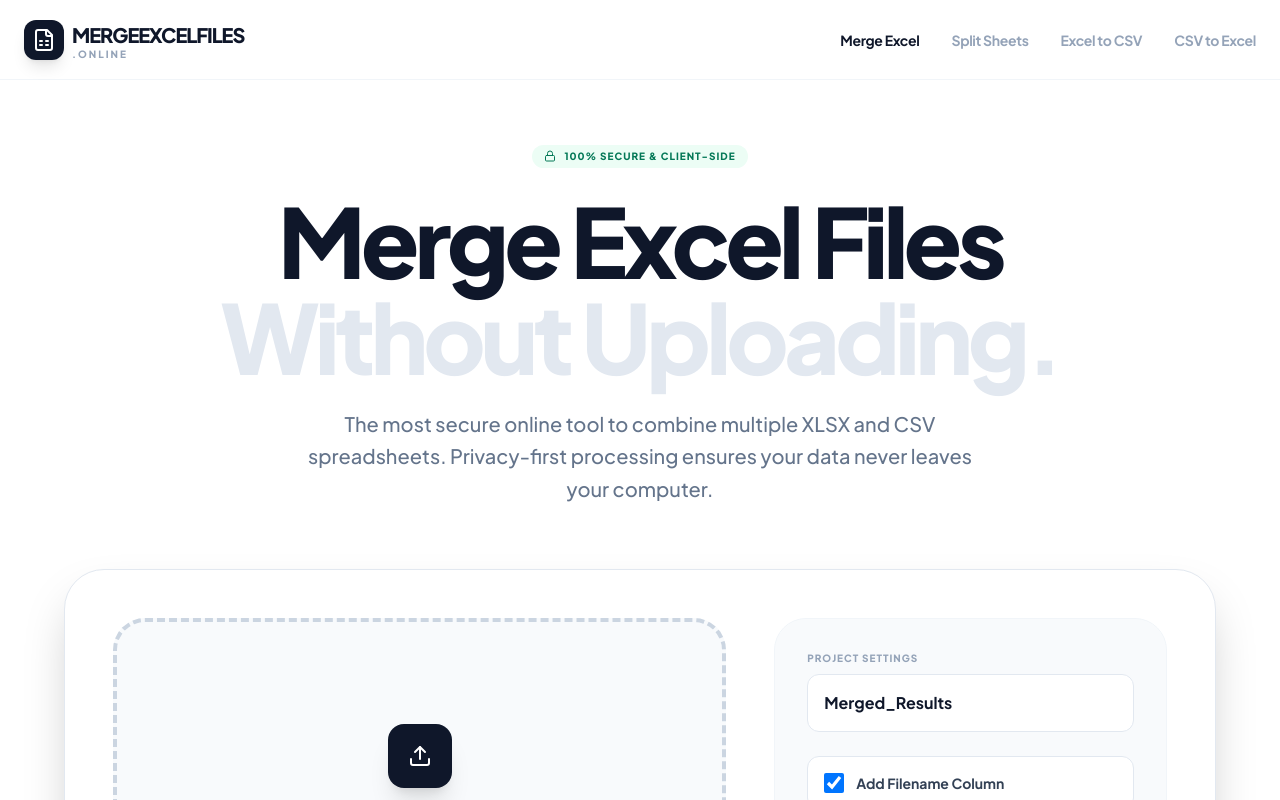
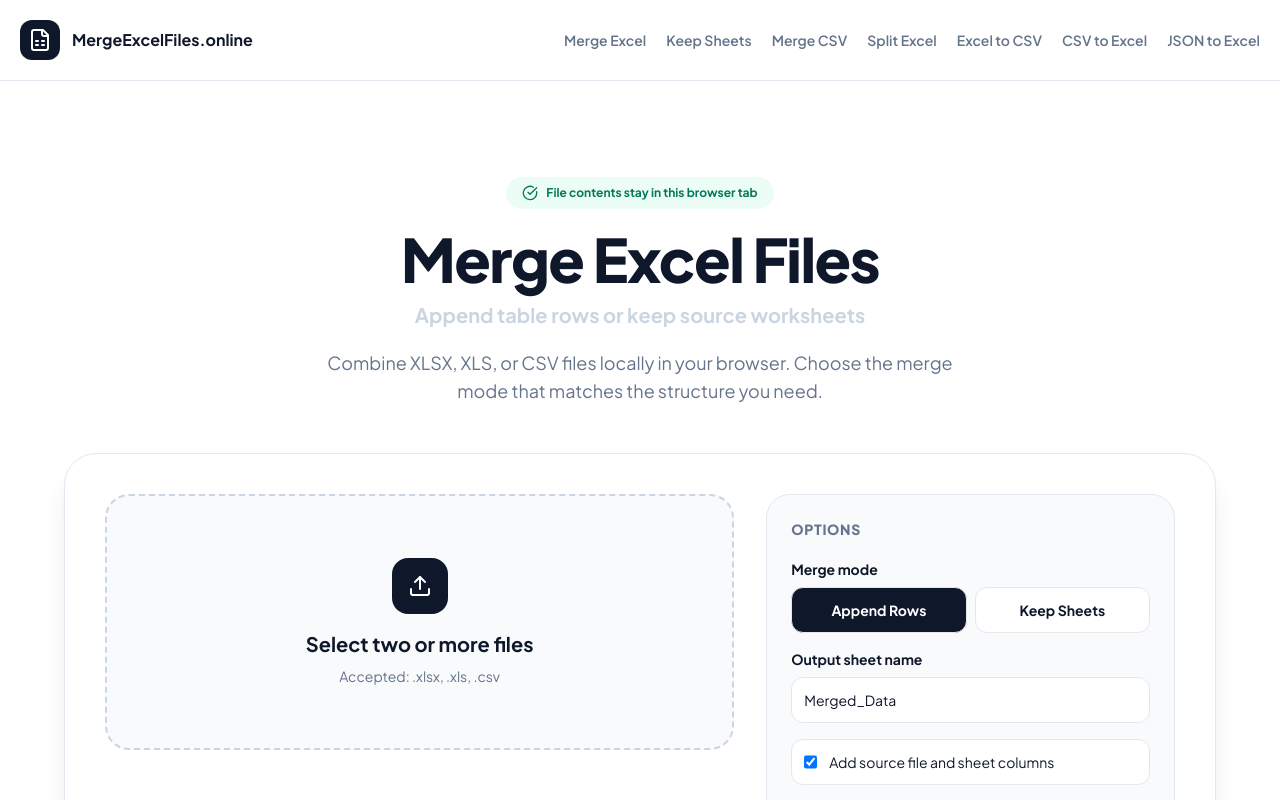
Before and after one commit to foxigaoqian/excelmergefiles, a React (Vite) app: page / in a window 1280 px wide. Shown: the top 800 px of the page. Built offline with nearby package versions, Linux system fonts and the light colour scheme.

Commit message:
Load route-specific spreadsheet tool

```diff
--- a/index.tsx
+++ b/index.tsx
@@ -1,14 +1,16 @@
-
 import React from 'react';
 import ReactDOM from 'react-dom/client';
-import App from './App';
+import ToolApp from './ToolApp';
+import { MergeMode, ToolType } from './types';
 
 const rootElement = document.getElementById('root');
-if (!rootElement) throw new Error("Could not find root element to mount to");
+if (!rootElement) throw new Error('Could not find root element to mount to');
 
-const root = ReactDOM.createRoot(rootElement);
-root.render(
+const initialTool = (rootElement.dataset.tool || 'merge') as ToolType;
+const initialMergeMode = (rootElement.dataset.mergeMode || 'append-rows') as MergeMode;
+
+ReactDOM.createRoot(rootElement).render(
   <React.StrictMode>
-    <App />
-  </React.StrictMode>
+    <ToolApp initialTool={initialTool} initialMergeMode={initialMergeMode} />
+  </React.StrictMode>,
 );
```
